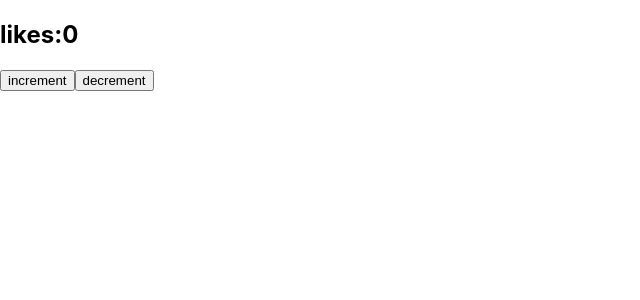
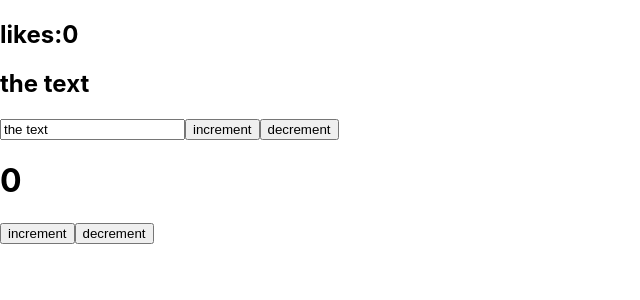
Before and after one commit to AslanZ-5/react_course, a React (Create React App) app in the folder app/: page / in a window 1280 px wide. Shown: the top 300 px of the page, without its empty margins (0-640 px from the left). Built offline with nearby package versions, Linux system fonts and the light colour scheme.

Commit message:
react components with function

```diff
--- a/app/src/App.js
+++ b/app/src/App.js
@@ -1,7 +1,9 @@
 import React, {useState} from "react";
+import Counter from "./components/Counter";
 
 function App() {
   const [likes,setLikes] = useState(0)
+  const [value,setValues] = useState('the text')
   function increment(){
     setLikes(likes + 1)
   }
@@ -11,10 +13,15 @@ function App() {
   return (
     <div className="App">
       <h2>likes:{likes}</h2>
+      <h2>{value}</h2>
+      <input onChange={event => setValues(event.target.value)} value={value}></input>
       <button onClick={increment}>increment</button>
       <button onClick={decrement}>decrement</button>
+      <Counter/>
     </div>
+
   );
+
 }
 
 export default App;
--- /dev/null
+++ b/app/src/components/Counter.js
@@ -0,0 +1,20 @@
+import React, { useState }  from "react";
+
+const Counter = function () {
+    const [count, setCount] = useState(0)
+    function increment(){
+        setCount(count + 1)
+      }
+      function decrement(){
+        setCount(count - 1)
+      }
+      return (
+        <div>
+        <h1>{count}</h1>
+      <button onClick={increment}>increment</button>
+      <button onClick={decrement}>decrement</button>
+      </div>
+      )
+}
+
+export default Counter
```
